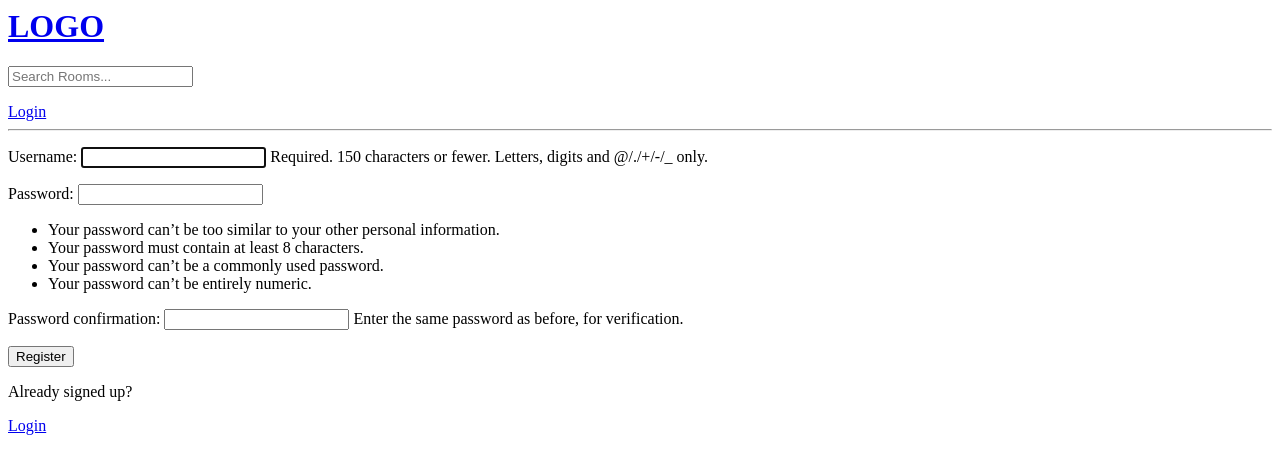
After one commit to Hanane-Yh/StudyBud, a Django app: page /register in a window 1280 px wide. The commit adds this page. Shown: the top 474 px of the page. Run offline with Django 4.2, Linux system fonts and the light colour scheme.

Commit message:
User registration

```diff
--- a/base/templates/base/home.html
+++ b/base/templates/base/home.html
@@ -29,8 +29,10 @@
         <div>
             {% for room in rooms %}
                 <div>
+                    {% if request.user == room.host %}
                     <a href="{% url 'base:update-room' room.id %}">Edit Room</a>
                     <a href="{% url 'base:delete-room' room.id %}">Delete Room</a>
+                    {% endif %}
                     <span>@{{ room.host.username }}</span>
                     <h5>{{ room.id }} -- <a href= "{% url 'base:room' room.id %}"> {{ room.name }} </a></h5>
                     <small> {{ room.topic.name }}</small>
--- /dev/null
+++ b/base/templates/base/login_register.html
@@ -0,0 +1,35 @@
+{% extends 'main.html' %}
+
+{% block content %}
+
+{% if page == 'login' %}
+<div>
+    <form method="POST" action="">
+        {% csrf_token %}
+
+        <label>Username:</label>
+        <input type="text" name="username" placeholder="Enter Username:" />
+
+        <label>Password:</label>
+        <input type="password" name="password" placeholder="Enter Password:" />
+
+        <input type="submit" value="Login"/>
+    </form>
+    <p>Haven't signed up yet?</p>
+    <a href="{% url 'base:register' %}">Sign up</a>
+</div>
+
+{% else %}
+<div>
+    <form method="POST" action="">
+        {% csrf_token %}
+        {{form.as_p}}
+        <input type="submit" value="Register" />
+
+    </form>
+    <p>Already signed up?</p>
+    <a href="{% url 'base:login' %}">Login</a>
+</div>
+{% endif %}
+
+{% endblock content %}
--- a/base/urls.py
+++ b/base/urls.py
@@ -6,8 +6,8 @@ from . import views
 app_name = 'base'
 urlpatterns = [
     path('login/', views.login_page, name="login"),
-
     path('logout', views.logout_user, name='logout'),
+    path('register', views.register_page, name='register'),
 
     # Home Page
     path('', views.home, name='home'),
@@ -15,8 +15,6 @@ urlpatterns = [
     path('room/<str:pk>/', views.room, name='room'),
 
     path('create-room/', views.create_room, name='create-room'),
-
     path('update-room/<str:pk>/', views.update_room, name='update-room'),
-
     path('delete-room/<str:pk>', views.delete_room, name='delete-room')
 ]
--- a/base/views.py
+++ b/base/views.py
@@ -1,17 +1,25 @@
 from django.shortcuts import render, redirect
+from django.http import HttpResponse
 from django.contrib import messages
+from django.contrib.auth.decorators import login_required
 from django.db.models import Q
 from django.contrib.auth.models import User
+from django.contrib.auth.forms import UserCreationForm
 from django.contrib.auth import authenticate, login, logout
 from .models import Room, Topic
 from .forms import RoomForm
 
 # Create your views here.
 
+
 def login_page(request):
+    page = 'login'
+
+    if request.user.is_authenticated:
+        return redirect('base:home')
 
     if request.method == "POST":
-        username = request.POST.get('username')
+        username = request.POST.get('username').lower()
         password = request.POST.get('password')
 
         try:
@@ -29,13 +37,32 @@ def login_page(request):
             messages.error(request, 'Username OR password does not exist.')
 
 
-    context= {}
-    return render(request, 'base/login_resgister.html', context)
+    context= {'page': page}
+    return render(request, 'base/login_register.html', context)
+
 
 def logout_user(request):
     logout(request)
     return redirect('base:home')
 
+
+def register_page(request):
+    form = UserCreationForm()
+
+    if request.method == 'POST':
+        form = UserCreationForm(data=request.POST)
+
+        if form.is_valid():
+            user = form.save(commit=False)
+            user.username = user.username.lower()
+            user.save()
+            login(request, user)
+            return redirect('base:home')
+        else:
+            messages.error(request, 'An error occurred during registration')
+
+    context = {'form': form}
+    return render(request, 'base/login_register.html', context)
 
 
 def home(request):
@@ -60,6 +87,8 @@ def room(request, pk):
     context = {'room': room}
     return render(request, 'base/room.html', context)
 
+
+@login_required(login_url='base:login')
 def create_room(request):
     form = RoomForm()
     if request.method == 'POST':
@@ -72,10 +101,14 @@ def create_room(request):
     return render(request, 'base/room_form.html', context)
 
 
+@login_required(login_url='base:login')
 def update_room(request, pk):
     room = Room.objects.get(id=pk)
     # Initial request, prefill form with the current entry.
     form = RoomForm(instance=room)
+
+    if request.user != room.host:
+        return HttpResponse('You are not allowed here!')
 
     if request.method == 'POST':
         # POST data submitted; process data
@@ -88,8 +121,12 @@ def update_room(request, pk):
     return render(request, 'base/room_form.html', context)
 
 
+@login_required(login_url='base:login')
 def delete_room(request, pk):
     room = Room.objects.get(id=pk)
+
+    if request.user != room.host:
+        return HttpResponse('You are not allowed here!')
 
     if request.method == "POST":
         room.delete()
--- a/templates/navbar.html
+++ b/templates/navbar.html
@@ -7,6 +7,7 @@
 
 </form>
 {% if request.user.is_authenticated %}
+<p>Hello {{request.user}}</p>
     <a href="{% url 'base:logout' %}">Logout</a>
 {% else %}
     <a href="{% url 'base:login' %}">Login</a>
```
Also changed, not shown: base/templates/base/login_resgister.html (deleted, +0 -19 lines).
